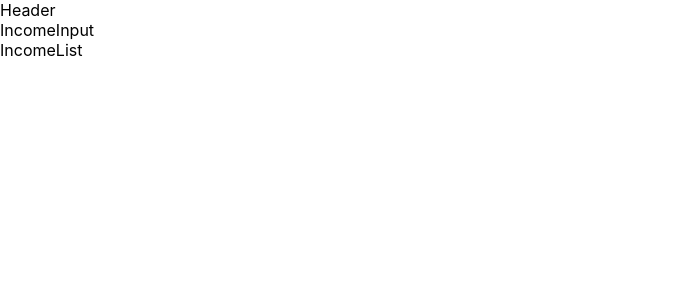
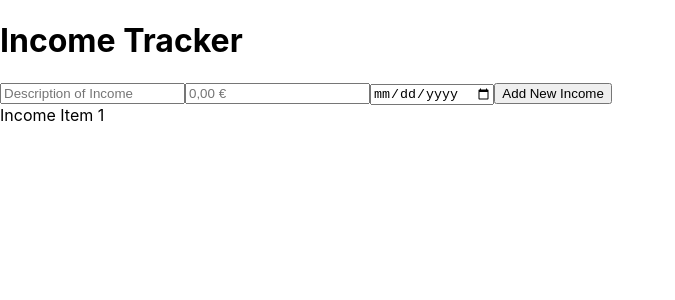
Before and after one commit to MajkoDev/income-tracker, a React (Create React App) app: page / in a window 1280 px wide. Shown: the top 300 px of the page, without its empty margins (0-675 px from the left). Built offline with nearby package versions, Linux system fonts and the light colour scheme.

Commit message:
add Income Item component

```diff
--- a/src/App.js
+++ b/src/App.js
@@ -1,12 +1,12 @@
 import Header from "./components/Header";
-import IncomeInput from "./components/IncomeInput";
+import IncomeForm from "./components/IncomeForm";
 import IncomeList from "./components/IncomeList";
 
 function App() {
   return (
     <div className="App">
       <Header />
-      <IncomeInput />
+      <IncomeForm />
       <IncomeList />
     </div>
   );
--- a/src/components/Header.jsx
+++ b/src/components/Header.jsx
@@ -2,7 +2,9 @@ import React from 'react'
 
 const Header = () => {
   return (
-    <div>Header</div>
+    <header>
+        <h1>Income Tracker</h1>
+    </header>
   )
 }
 
--- /dev/null
+++ b/src/components/IncomeForm.jsx
@@ -0,0 +1,16 @@
+import React from "react";
+
+const IncomeForm = () => {
+  return (
+    <>
+      <form action='submit' className='income-form'>
+        <input type='text' name='subject' placeholder='Description of Income' />
+        <input type='number' name='amount' placeholder='0,00 €' />
+        <input type='date' name='date' />
+        <button type='submit'>Add New Income</button>
+      </form>
+    </>
+  );
+};
+
+export default IncomeForm;
--- a/src/components/IncomeInput.jsx
+++ /dev/null
@@ -1,9 +0,0 @@
-import React from 'react'
-
-const IncomeInput = () => {
-  return (
-    <div>IncomeInput</div>
-  )
-}
-
-export default IncomeInput
--- /dev/null
+++ b/src/components/IncomeItem.jsx
@@ -0,0 +1,11 @@
+import React from 'react'
+
+const IncomeItem = () => {
+  return (
+    <div className="income-item">
+        Income Item 1
+    </div>
+  )
+}
+
+export default IncomeItem
--- a/src/components/IncomeList.jsx
+++ b/src/components/IncomeList.jsx
@@ -1,8 +1,11 @@
 import React from 'react'
+import IncomeItem from "./IncomeItem"
 
 const IncomeList = () => {
   return (
-    <div>IncomeList</div>
+    <div className="income-list">
+      <IncomeItem />
+    </div>
   )
 }
 
```
